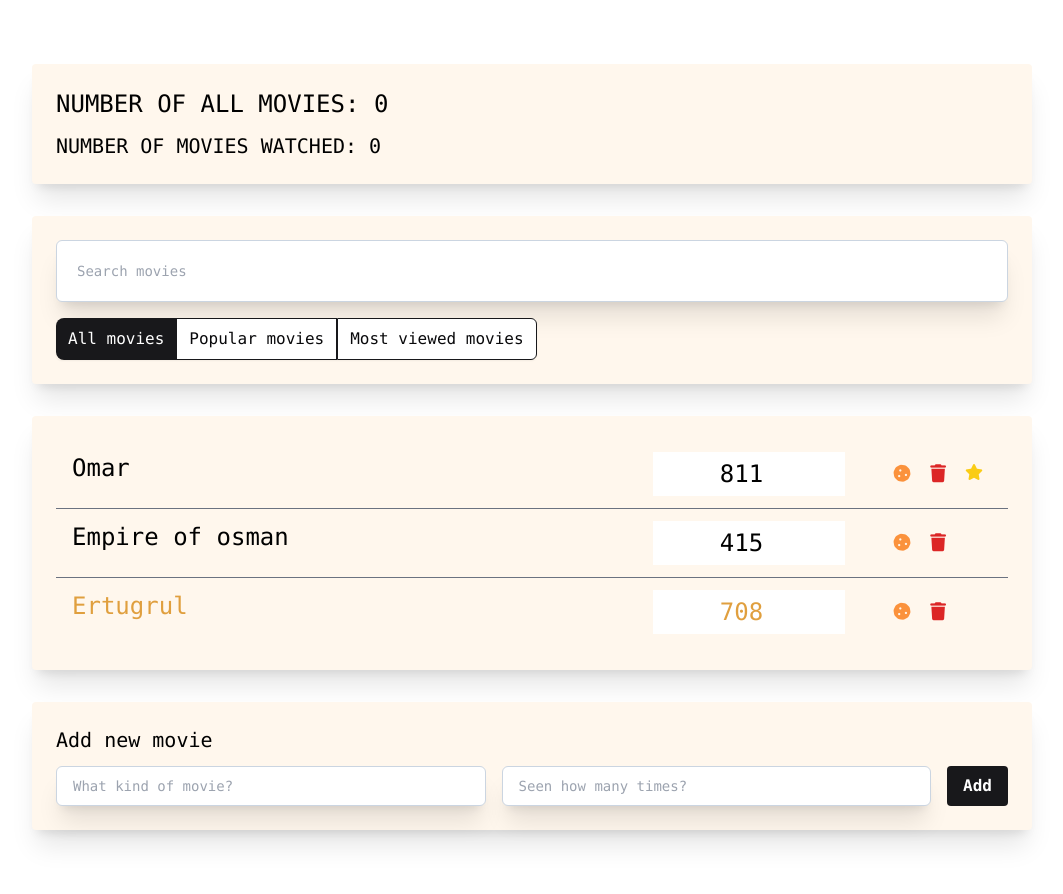
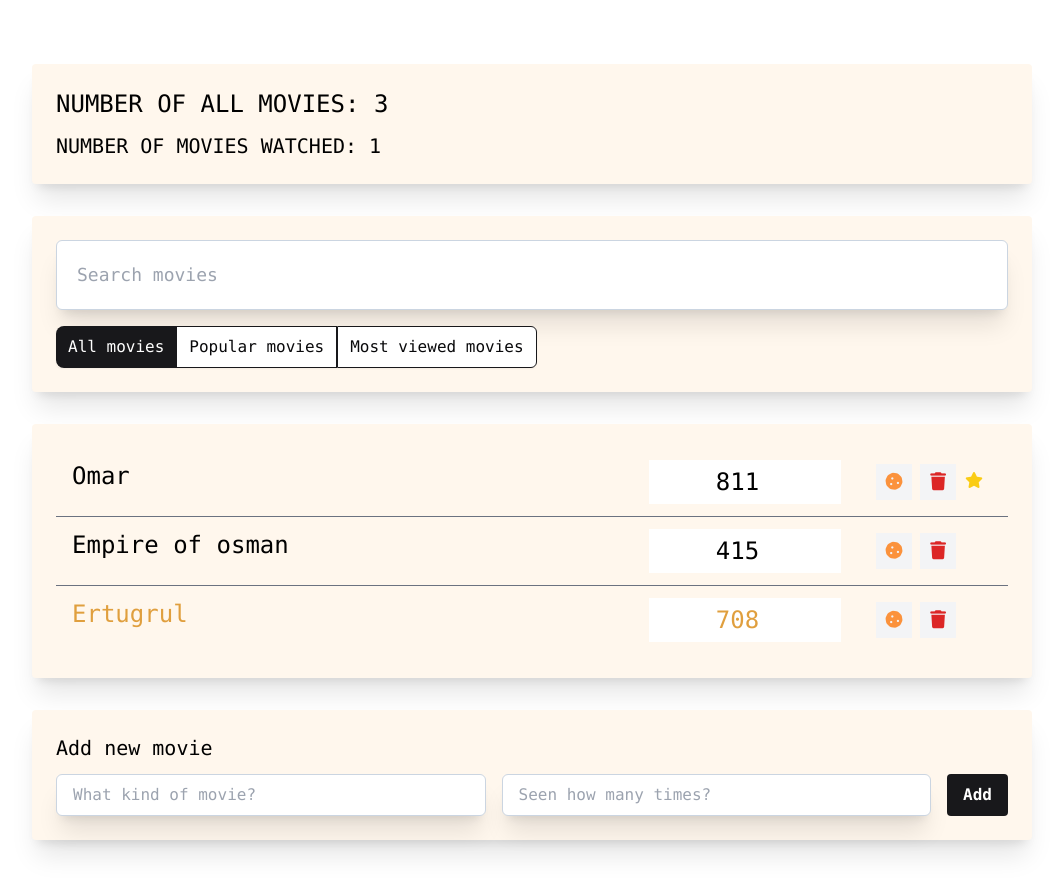
Before and after one commit to juratdev/Movie-app, a Vue app: page / in a window 1280 px wide. Shown: the top 894 px of the page, without its empty margins (108-1171 px from the left). Built offline with nearby package versions, Linux system fonts and the light colour scheme.

Commit message:
Edited App.vue

```diff
--- a/src/App.vue
+++ b/src/App.vue
@@ -1,9 +1,9 @@
 <script>
-  import AppInfo from '@/components/app-info/AppInfo.vue';
-  import SearchPanel from '@/components/search-panel/SearchPanel.vue';
-  import AppFilter from '@/components/app-filter/AppFilter.vue';
-  import MovieList from '@/components/movie-list/MovieList.vue';
-  import MovieAddForm from '@/components/movie-add-form/MovieAddForm.vue';
+  import AppInfo from './components/app-info/AppInfo.vue';
+  import SearchPanel from './components/search-panel/SearchPanel.vue';
+  import AppFilter from './components/app-filter/AppFilter.vue';
+  import MovieList from './components/movie-list/MovieList.vue';
+  import MovieAddForm from './components/movie-add-form/MovieAddForm.vue';
   export default {
     components: {
     AppInfo,
@@ -12,18 +12,42 @@
     MovieList,
     MovieAddForm
 },
+data() {
+  return {
+    movies: [
+      {
+        name: "Omar",
+        viewers: 811,
+        favorite: false,
+        like: true,
+      },
+      {
+        name: "Empire of osman",
+        viewers: 415,
+        favorite: false,
+        like: false,
+      },
+      {
+        name: "Ertugrul",
+        viewers: 708,
+        favorite: true,
+        like: false,
+      },
+    ]
   }
+},
+}
 </script>
 
 <template>
   <div class="h-screen font-mono text-black">
     <div class="w-[62.5rem] min-[43.75rem] bg-white m-auto py-16">
-      <AppInfo />
+      <AppInfo :allMoviesCount="movies.length" :favoriteMoviesCount="movies.filter(c => c.favorite).length" />
       <div class="p-6 mt-8 rounded shadow-xl bg-orange-50">
         <SearchPanel />
         <AppFilter />
       </div>
-      <MovieList />
+      <MovieList :movies="movies" />
       <MovieAddForm />
     </div>
   </div>
--- a/src/components/app-info/AppInfo.vue
+++ b/src/components/app-info/AppInfo.vue
@@ -1,13 +1,22 @@
 <script>
   export default {
-
+    props: {
+      allMoviesCount: {
+        type: Number,
+        required: true
+      },
+      favoriteMoviesCount: {
+        type: Number,
+        required: true
+      }
+    }
   }
 </script>
 
 <template>
   <div class="p-6 rounded shadow-xl bg-orange-50">
-    <p class="pb-3 text-2xl uppercase">Number of all movies: 0</p>
-    <p class="text-xl uppercase ">Number of movies watched: 0</p>
+    <p class="pb-3 text-2xl uppercase">Number of all movies: {{ allMoviesCount }}</p>
+    <p class="text-xl uppercase ">Number of movies watched: {{ favoriteMoviesCount }}</p>
   </div>
 </template>
 
--- a/src/components/movie-add-form/MovieAddForm.vue
+++ b/src/components/movie-add-form/MovieAddForm.vue
@@ -1,5 +1,22 @@
 <script>
   export default {
+    data() {
+      return {
+        name: "",
+        viewers: "",
+      }
+    },
+    methods: {
+      addMovie() {
+        const newMovie = {
+          name: this.name,
+          viewers: this.viewers,
+          favorite: false,
+          like: false,
+        }
+        console.log(newMovie);
+      }
+    }
 
   }
 </script>
@@ -7,11 +24,11 @@
 <template>
   <div class="p-6 mt-8 rounded shadow-xl bg-orange-50">
     <h3 class="mb-3 text-xl">Add new movie</h3>
-    <form class="flex max-sm:flex-col">
-      <input type="text" class ="block w-full p-2 px-4 bg-white border rounded-md shadow-xl max-sm:w-96 border-slate-300 focus:outline-none focus:border-zinc-500 focus:ring-zinc-950 sm:text-sm focus:ring-1" placeholder="What kind of movie?" />
-      <input type="text" class ="block w-full p-2 px-4 ml-4 bg-white border rounded-md shadow-xl max-sm:w-96 max-sm:ml-0 max-sm:mt-2 border-slate-300 focus:outline-none focus:border-zinc-500 focus:ring-zinc-950 sm:text-sm focus:ring-1" placeholder="Seen how many times?" />
+    <form class="flex max-sm:flex-col" @submit.prevent>
+      <input type="text" class ="block w-full p-2 px-4 bg-white border rounded-md shadow-xl max-sm:w-96 border-slate-300 focus:outline-none focus:border-zinc-500 focus:ring-zinc-950 max-sm:text-base focus:ring-1" placeholder="What kind of movie?" :value="name" @input="name = $event.target.value" />
+      <input type="number" class ="block w-full p-2 px-4 ml-4 bg-white border rounded-md shadow-xl max-sm:w-96 max-sm:ml-0 max-sm:mt-2 border-slate-300 focus:outline-none focus:border-zinc-500 focus:ring-zinc-950 max-sm:text-base focus:ring-1" placeholder="Seen how many times?" :value="viewers" @input="viewers = $event.target.value" />
 
-      <button class="px-4 py-2 ml-4 font-bold text-white rounded max-sm:ml-0 max-sm:mt-2 max-sm:w-20 hover:bg-zinc-950 bg-zinc-900" type="submit">Add</button>
+      <button class="px-4 py-2 ml-4 font-bold text-white rounded max-sm:ml-0 max-sm:mt-2 max-sm:w-20 hover:bg-zinc-950 bg-zinc-900" type="submit" @click="addMovie">Add</button>
     </form>
   </div>
 </template>
--- a/src/components/movie-list-item/MovieListItem.vue
+++ b/src/components/movie-list-item/MovieListItem.vue
@@ -17,11 +17,11 @@
     <input type="number" class="w-48 text-2xl text-center border-0 outline-none list-group-item-input" v-bind:value="movie.viewers">
 
     <div class="flex items-center justify-center">
-      <button type="button" class="ml-2 text-lg text-orange-400 cursor-pointer w-9 h-9">
+      <button type="button" class="ml-2 mr-2 text-lg text-orange-400 bg-gray-100 cursor-pointer w-9 h-9">
         <i class="fas fa-cookie"></i>
       </button>
 
-      <button type="button" class="text-lg text-red-600 cursor-pointer w-9 h-9">
+      <button type="button" class="text-lg text-red-600 bg-gray-100 cursor-pointer w-9 h-9">
         <i class="fas fa-trash"></i>
       </button>
 
--- a/src/components/movie-list/MovieList.vue
+++ b/src/components/movie-list/MovieList.vue
@@ -4,30 +4,12 @@ import MovieListItem from '../movie-list-item/MovieListItem.vue'
     components: {
       MovieListItem
     },
-    data() {
-      return {
-        movies: [
-          {
-            name: "Omar",
-            viewers: 811,
-            favorite: false,
-            like: true,
-          },
-          {
-            name: "Empire of osman",
-            viewers: 415,
-            favorite: false,
-            like: false,
-          },
-          {
-            name: "Ertugrul",
-            viewers: 708,
-            favorite: true,
-            like: false,
-          },
-        ]
+    props: {
+      movies: {
+        type: Array,
+        required: true,
       }
-    },
+    }
   }
 </script>
 
--- a/src/components/search-panel/SearchPanel.vue
+++ b/src/components/search-panel/SearchPanel.vue
@@ -5,7 +5,7 @@
 </script>
 
 <template>
-  <input type="text" class ="block w-full p-5 bg-white border rounded-md shadow-xl border-slate-300 focus:outline-none focus:border-zinc-500 focus:ring-zinc-950 sm:text-sm focus:ring-1" placeholder="Search movies" >
+  <input type="text" class ="block w-full p-5 text-lg font-medium bg-white border rounded-md shadow-xl border-slate-300 focus:outline-none focus:border-zinc-500 focus:ring-zinc-950 max-sm:text-sm focus:ring-1" placeholder="Search movies" >
 </template>
 
 <style scoped>
```
